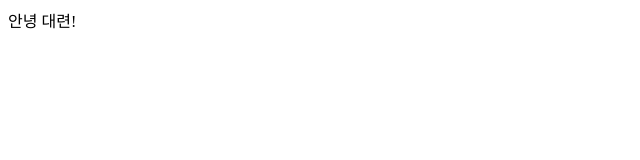
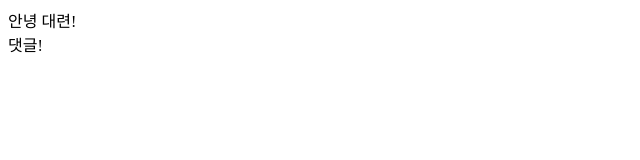
Before and after one commit to choiseunghyeon/boxiting, a plain HTML site: page index.html in a window 1280 px wide. Shown: the full height of the page, 0-640 px from the left. Drawn offline with Linux system fonts and the light colour scheme.

Commit message:
댓글 기능 추가

```diff
--- a/index.html
+++ b/index.html
@@ -9,5 +9,6 @@
     <div>
         안녕 대련!
     </div>
+    <div>댓글!</div>
 </body>
 </html>
```
